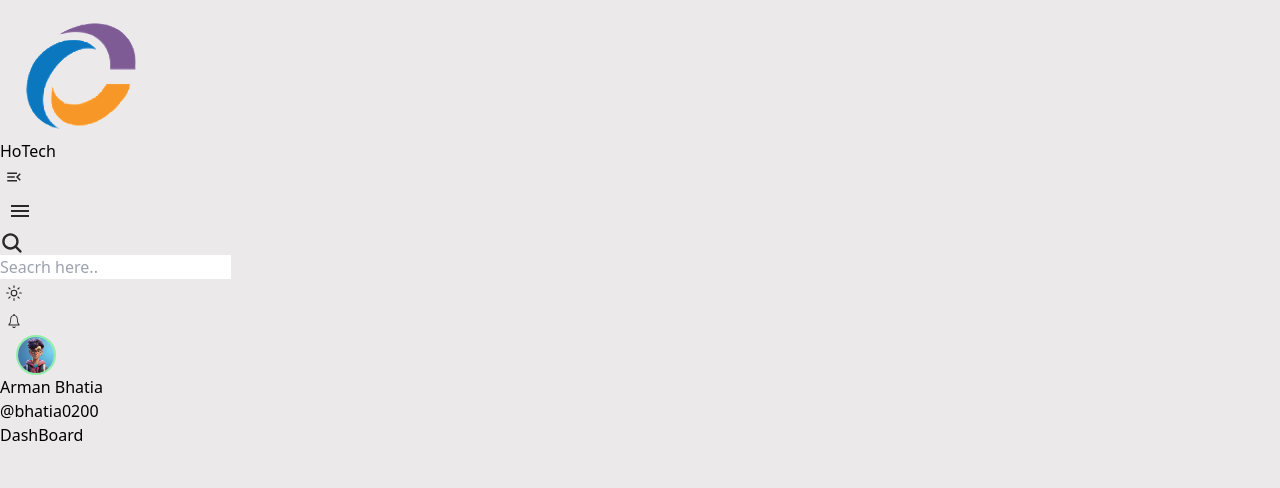
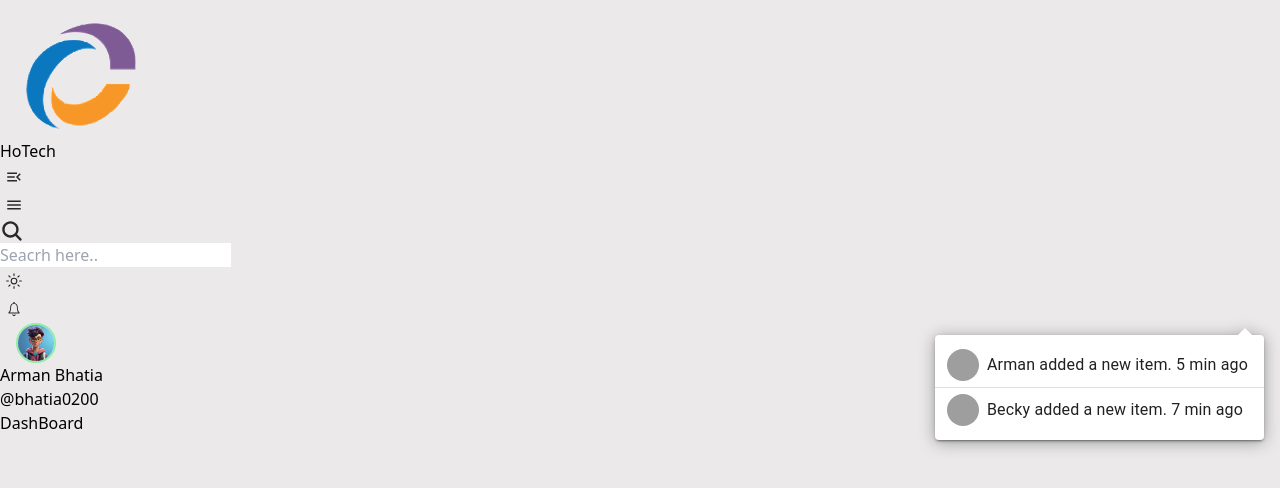
Before and after one commit to ArmanBhatia0100/Product-Management-Dashboard, a React (Vite) app: page / in a window 1280 px wide. Both pictures are taken after a click on the button 14 px from the left and 321 px from the top of the page. Shown: the top 488 px of the page. Built offline with nearby package versions, Linux system fonts and the light colour scheme; grey boxes are pictures that could not be loaded.

Commit message:
Header is done in all the screens

```diff
--- a/src/components/Header.jsx
+++ b/src/components/Header/Header.jsx
@@ -2,14 +2,14 @@ import { Link } from "react-router-dom";
 import { MdMenuOpen } from "react-icons/md";
 import { IconButton, Avatar } from "@mui/material"; // for toggle sidenav
 import { MdMenu } from "react-icons/md"; // for toggle back the sidenav
-import SearchBox from "./SearchBox/SearchBox";
 import { IoSunnyOutline } from "react-icons/io5";
-import { IoIosNotificationsOutline } from "react-icons/io";
+import SearchBox from "../SearchBox/SearchBox";
+import Notification from "../NotificationaMenu/Notification";
 
 export default function Header() {
   return (
-    <header className="rounded-none">
-      <nav className="flex flex-row items-center gap-3 bg-white p-2 pr-5">
+    <div className="box-border min-w-screen">
+      <nav className="flex flex-row items-center gap-1 sm:gap-2 md:gap-3 bg-white py-2 min-w-screen">
         {/* Logo */}
         <div className="p-1 pr-6 min-w-fit">
           <Link className="flex flex-row items-center gap-1" to="/">
@@ -23,7 +23,7 @@ export default function Header() {
         </div>
 
         {/* SideToggleBtn */}
-        <div className="flex justify-center bg-[#F0F5FF] rounded-full w-7 h-7 sidetToggleBtn">
+        <div className="md:flex justify-center hidden bg-[#F0F5FF] rounded-full w-7 h-7 sidetToggleBtn">
           <IconButton
             color="primary"
             aria-label="add to shopping cart"
@@ -34,14 +34,18 @@ export default function Header() {
         </div>
 
         {/* Hidden Toggle Icon */}
-        <div className="justify-center hidden bg-[#F0F5FF] rounded-full w-7 h-7 sidetToggleBtn">
-          <IconButton color="primary" aria-label="add to shopping cart">
+        <div className="justify-center md:hidden bg-[#F0F5FF] rounded-full w-7 h-7 sidetToggleBtn">
+          <IconButton
+            color="primary"
+            aria-label="add to shopping cart"
+            size="small"
+          >
             <MdMenu color={"#292929"} />
           </IconButton>
         </div>
 
         {/* SearchBox */}
-        <div className="lg:inline-block hidden">
+        <div className="md:inline-block hidden">
           <SearchBox />
         </div>
 
@@ -56,19 +60,11 @@ export default function Header() {
               <IoSunnyOutline color={"#292929"} />
             </IconButton>
           </div>
-          <div className="flex justify-center bg-[#F0F5FF] mx-1 rounded-full w-7 h-7 sidetToggleBtn">
-            <IconButton
-              color="primary"
-              aria-label="add to shopping cart"
-              size="small"
-            >
-              <IoIosNotificationsOutline color={"#292929"} />
-            </IconButton>
-          </div>
+          <Notification />
         </div>
 
         {/* Avatar */}
-        <div className="flex flex-row justify-center items-center mx-2">
+        <div className="sm:flex flex-row justify-center items-center hidden mx-2">
           <div>
             <Avatar
               alt="Remy Sharp"
@@ -78,12 +74,12 @@ export default function Header() {
             />
           </div>
 
-          <div className="md:inline-block hidden hiddem">
+          <div className="lg:flex flex-col hidden">
             <h3 className="font-semibold text-lg">Arman Bhatia</h3>
             <h5 className="font-light text-sm">@bhatia0200</h5>
           </div>
         </div>
       </nav>
-    </header>
+    </div>
   );
 }
--- /dev/null
+++ b/src/components/NotificationaMenu/Notification.jsx
@@ -0,0 +1,102 @@
+import * as React from "react";
+import Avatar from "@mui/material/Avatar";
+import Menu from "@mui/material/Menu";
+import MenuItem from "@mui/material/MenuItem";
+import Divider from "@mui/material/Divider";
+import IconButton from "@mui/material/IconButton";
+import { IoIosNotificationsOutline } from "react-icons/io";
+
+import Tooltip from "@mui/material/Tooltip";
+
+export default function Notification() {
+  const [anchorEl, setAnchorEl] = React.useState(null);
+
+  const open = Boolean(anchorEl);
+  const handleClick = (event) => {
+    setAnchorEl(event.currentTarget);
+  };
+  const handleClose = () => {
+    setAnchorEl(null);
+  };
+  return (
+    // Tool tip and notification Icon
+    <React.Fragment>
+      <Tooltip title="Notifications">
+        <div
+          className="flex justify-center bg-[#F0F5FF] mx-1 rounded-full w-7 h-7 sidetToggleBtn"
+          onClick={handleClick}
+        >
+          <IconButton
+            color="primary"
+            aria-label="Notification-list"
+            size="small"
+          >
+            <IoIosNotificationsOutline color={"#292929"} />
+          </IconButton>
+        </div>
+      </Tooltip>
+
+      {/* Menu Item */}
+      <Menu
+        anchorEl={anchorEl} // true
+        id="notification-menu"
+        open={open}
+        onClose={handleClose}
+        onClick={handleClose}
+        slotProps={{
+          paper: {
+            elevation: 2,
+            sx: {
+              overflow: "visible",
+              filter: "drop-shadow(0px 2px 8px rgba(0,0,0,0.32))",
+              mt: 1.5,
+              "& .MuiAvatar-root": {
+                width: 32,
+                height: 32,
+                ml: -0.5,
+                mr: 1,
+              },
+              "&::before": {
+                content: '""',
+                display: "block",
+                position: "absolute",
+                top: 0,
+                right: 14,
+                width: 10,
+                height: 10,
+                bgcolor: "background.paper",
+                transform: "translateY(-50%) rotate(45deg)",
+                zIndex: 0,
+              },
+            },
+          },
+        }}
+        transformOrigin={{ horizontal: "right", vertical: "top" }}
+        anchorOrigin={{ horizontal: "right", vertical: "bottom" }}
+      >
+        <MenuItem
+          divider={true}
+          onClick={handleClose}
+          sx={{ lineBreak: "anywhere" }}
+        >
+          <Avatar src="https://images.unsplash.com/photo-1500648767791-00dcc994a43e?w=800&auto=format&fit=crop&q=60&ixlib=rb-4.0.3&ixid=M3wxMjA3fDB8MHxzZWFyY2h8Mnx8YXZhdGFyfGVufDB8fDB8fHww">
+            A
+          </Avatar>
+          <div className="block">
+            <span className="font-semibold">Arman</span> added a new item.
+            <span className="text-blue-600"> 5 min ago</span>
+          </div>
+        </MenuItem>
+        <MenuItem onClick={handleClose}>
+          <Avatar src="https://images.unsplash.com/photo-1438761681033-6461ffad8d80?q=80&w=2670&auto=format&fit=crop&ixlib=rb-4.0.3&ixid=M3wxMjA3fDB8MHxwaG90by1wYWdlfHx8fGVufDB8fHx8fA%3D%3D">
+            B
+          </Avatar>
+          <div className="block">
+            <span className="font-semibold">Becky</span> added a new item.{" "}
+            <span className="text-blue-600">7 min ago</span>
+          </div>
+        </MenuItem>
+      </Menu>
+    </React.Fragment>
+  );
+}
--- a/src/components/SearchBox/SearchBox.jsx
+++ b/src/components/SearchBox/SearchBox.jsx
@@ -2,7 +2,7 @@ import { IoSearch } from "react-icons/io5";
 
 export default function SearchBox() {
   return (
-    <div className="flex flex-row bg-[#f0f5ff] p-2 rounded-md min-w-96">
+    <div className="flex flex-row bg-[#f0f5ff] p-2 rounded-md min-w-44 max-w-72">
       <span className="mr-1">
         <IoSearch size={24} color="#292929" />
       </span>
--- a/src/index.css
+++ b/src/index.css
@@ -5,3 +5,6 @@
 body{
     background-color: #ebe9e9;
 }
+html{
+    overflow: hidden;
+}
--- a/src/pages/Dashboard.jsx
+++ b/src/pages/Dashboard.jsx
@@ -1,4 +1,4 @@
-import Header from "../components/Header";
+import Header from "../components/Header/Header.jsx";
 
 export default function Dashboard() {
   return (
```
